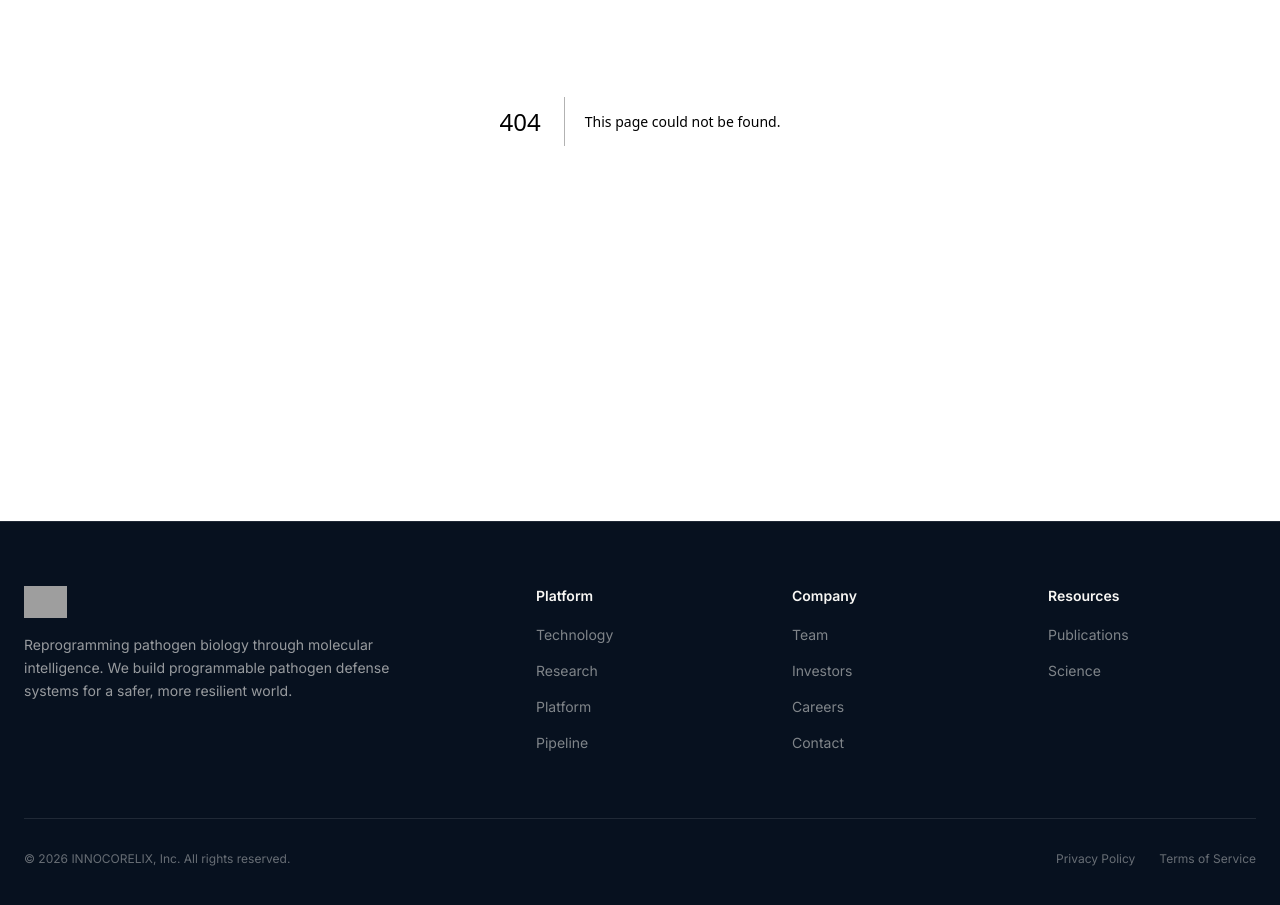
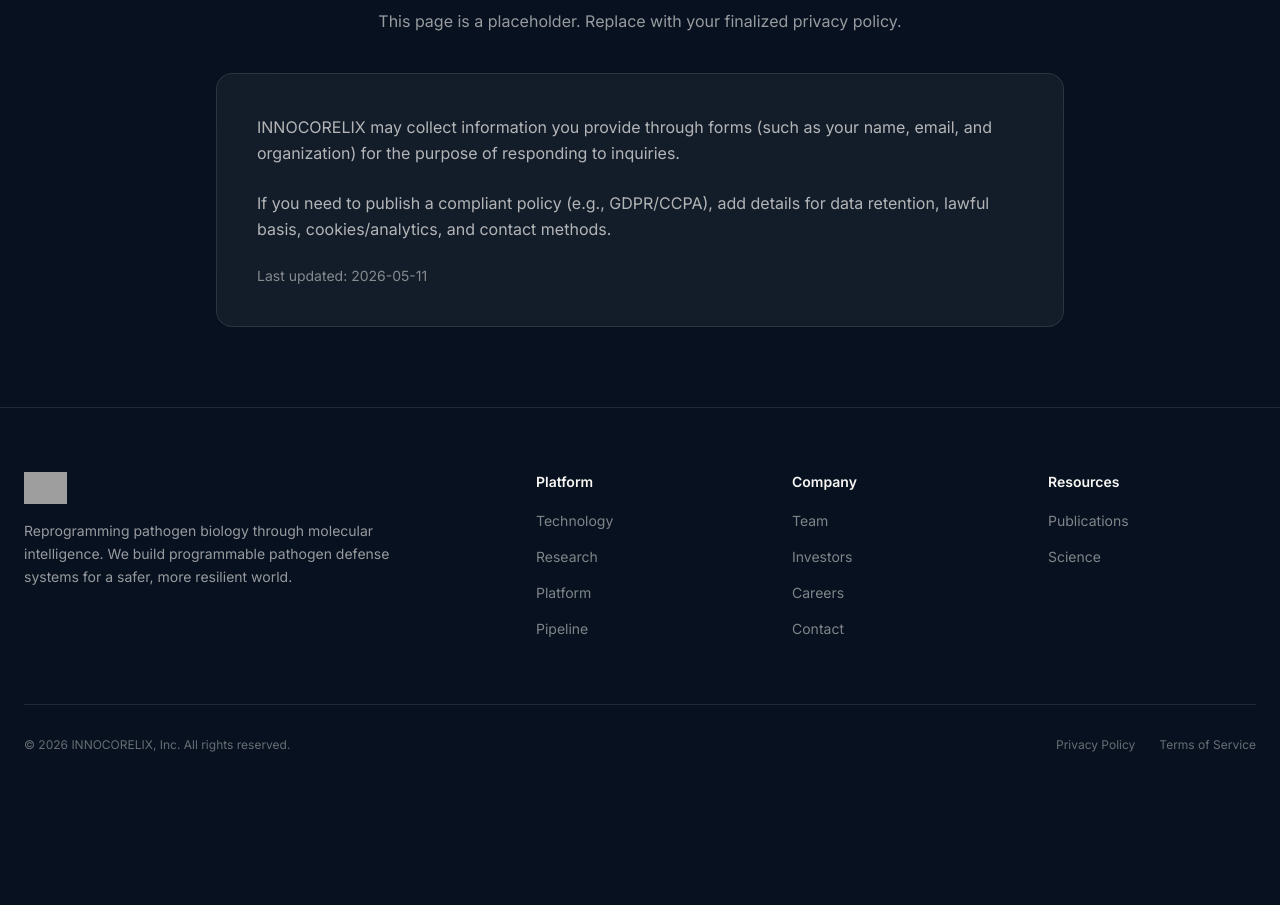
Before and after one commit to gokulsrinaths/INNOCORELIX, a Next.js app: page /privacy in a window 1280 px wide. Before the commit this address had no page. Shown: the part 279-1184 px from the top of the page. After the commit the page ends 1096 px from the top, so only its background shows below. Built offline with nearby package versions, Linux system fonts and the light colour scheme; grey boxes are pictures that could not be loaded.

Commit message:
ui: polish navigation, focus styles, legal pages

```diff
--- a/app/contact/page.tsx
+++ b/app/contact/page.tsx
@@ -12,11 +12,12 @@ export default function ContactPage() {
     organization: "",
     message: "",
   });
+  const [submitted, setSubmitted] = useState(false);
 
   const handleSubmit = (e: React.FormEvent) => {
     e.preventDefault();
-    alert("Thank you for reaching out. We will respond within 24 hours.");
     setFormState({ name: "", email: "", organization: "", message: "" });
+    setSubmitted(true);
   };
 
   return (
@@ -47,6 +48,12 @@ export default function ContactPage() {
             <ScrollReveal className="lg:col-span-3">
               <form onSubmit={handleSubmit} className="glass rounded-3xl p-8 md:p-12">
                 <h2 className="font-heading text-2xl font-bold mb-8">Send a Message</h2>
+                {submitted && (
+                  <div className="mb-8 rounded-2xl border border-emerald/30 bg-emerald/10 px-5 py-4 text-sm text-ivory/80">
+                    Thanks — your message was recorded in this demo UI. Connect the form to an
+                    email/service when you’re ready for production.
+                  </div>
+                )}
 
                 <div className="grid md:grid-cols-2 gap-6 mb-6">
                   <div>
@@ -58,7 +65,7 @@ export default function ContactPage() {
                       required
                       value={formState.name}
                       onChange={(e) => setFormState({ ...formState, name: e.target.value })}
-                      className="w-full px-4 py-3 rounded-xl bg-white/5 border border-white/10 text-ivory placeholder:text-ivory/30 focus:outline-none focus:border-cyan/50 transition-colors"
+                      className="w-full px-4 py-3 rounded-xl bg-white/5 border border-white/10 text-ivory placeholder:text-ivory/30 focus-ring focus:border-cyan/50 transition-colors"
                       placeholder="Your name"
                     />
                   </div>
@@ -71,7 +78,7 @@ export default function ContactPage() {
                       required
                       value={formState.email}
                       onChange={(e) => setFormState({ ...formState, email: e.target.value })}
-                      className="w-full px-4 py-3 rounded-xl bg-white/5 border border-white/10 text-ivory placeholder:text-ivory/30 focus:outline-none focus:border-cyan/50 transition-colors"
+                      className="w-full px-4 py-3 rounded-xl bg-white/5 border border-white/10 text-ivory placeholder:text-ivory/30 focus-ring focus:border-cyan/50 transition-colors"
                       placeholder="you@organization.com"
                     />
                   </div>
@@ -87,7 +94,7 @@ export default function ContactPage() {
                     onChange={(e) =>
                       setFormState({ ...formState, organization: e.target.value })
                     }
-                    className="w-full px-4 py-3 rounded-xl bg-white/5 border border-white/10 text-ivory placeholder:text-ivory/30 focus:outline-none focus:border-cyan/50 transition-colors"
+                    className="w-full px-4 py-3 rounded-xl bg-white/5 border border-white/10 text-ivory placeholder:text-ivory/30 focus-ring focus:border-cyan/50 transition-colors"
                     placeholder="Company or institution"
                   />
                 </div>
@@ -103,7 +110,7 @@ export default function ContactPage() {
                     onChange={(e) =>
                       setFormState({ ...formState, message: e.target.value })
                     }
-                    className="w-full px-4 py-3 rounded-xl bg-white/5 border border-white/10 text-ivory placeholder:text-ivory/30 focus:outline-none focus:border-cyan/50 transition-colors resize-none"
+                    className="w-full px-4 py-3 rounded-xl bg-white/5 border border-white/10 text-ivory placeholder:text-ivory/30 focus-ring focus:border-cyan/50 transition-colors resize-none"
                     placeholder="How can we collaborate?"
                   />
                 </div>
@@ -112,7 +119,7 @@ export default function ContactPage() {
                   whileHover={{ scale: 1.02 }}
                   whileTap={{ scale: 0.98 }}
                   type="submit"
-                  className="w-full py-4 bg-cyan text-midnight font-semibold rounded-xl flex items-center justify-center gap-2 hover:shadow-lg hover:shadow-cyan/20 transition-all"
+                  className="w-full py-4 bg-cyan text-midnight font-semibold rounded-xl flex items-center justify-center gap-2 hover:shadow-lg hover:shadow-cyan/20 transition-all focus-ring"
                 >
                   <Send className="w-5 h-5" />
                   Send Message
--- a/app/globals.css
+++ b/app/globals.css
@@ -40,6 +40,9 @@
 }
 
 @layer utilities {
+  .focus-ring {
+    @apply focus-visible:outline-none focus-visible:ring-2 focus-visible:ring-cyan/60 focus-visible:ring-offset-2 focus-visible:ring-offset-midnight;
+  }
   .text-gradient {
     @apply bg-clip-text text-transparent bg-gradient-to-r from-cyan to-emerald;
   }
@@ -56,3 +59,29 @@
     box-shadow: 0 0 40px rgba(42, 245, 152, 0.15), 0 0 80px rgba(42, 245, 152, 0.05);
   }
 }
+
+@layer base {
+  ::selection {
+    background: rgba(0, 209, 255, 0.25);
+  }
+
+  /* Subtle scrollbar styling (Chromium/WebKit) */
+  ::-webkit-scrollbar {
+    width: 12px;
+    height: 12px;
+  }
+  ::-webkit-scrollbar-track {
+    background: rgba(255, 255, 255, 0.03);
+  }
+  ::-webkit-scrollbar-thumb {
+    background: rgba(255, 255, 255, 0.10);
+    border-radius: 999px;
+    border: 3px solid rgba(0, 0, 0, 0);
+    background-clip: padding-box;
+  }
+  ::-webkit-scrollbar-thumb:hover {
+    background: rgba(255, 255, 255, 0.16);
+    border: 3px solid rgba(0, 0, 0, 0);
+    background-clip: padding-box;
+  }
+}
--- a/app/layout.tsx
+++ b/app/layout.tsx
@@ -8,6 +8,7 @@ const inter = Inter({ subsets: ["latin"], variable: "--font-inter" });
 const spaceGrotesk = Space_Grotesk({ subsets: ["latin"], variable: "--font-space-grotesk" });
 
 export const metadata: Metadata = {
+  metadataBase: new URL("https://innocorelix.com"),
   title: "INNOCORELIX | Molecular Intelligence for Pathogen Defense",
   description:
     "INNOCORELIX develops next-generation antifungal and antiparasitic therapeutics using synthetic biosensors, autophagy modulation, and AI-assisted molecular discovery.",
@@ -23,6 +24,20 @@ export const metadata: Metadata = {
   icons: {
     icon: "/logo.png",
     apple: "/logo.png",
+  },
+  openGraph: {
+    title: "INNOCORELIX | Molecular Intelligence for Pathogen Defense",
+    description:
+      "Programmable pathogen defense systems powered by synthetic biosensors, autophagy modulation, and AI-assisted molecular discovery.",
+    type: "website",
+    images: [{ url: "/logo.png", width: 512, height: 512, alt: "INNOCORELIX" }],
+  },
+  twitter: {
+    card: "summary",
+    title: "INNOCORELIX",
+    description:
+      "Molecular intelligence for pathogen defense — synthetic biosensors + autophagy modulation + AI-assisted discovery.",
+    images: ["/logo.png"],
   },
 };
 
--- /dev/null
+++ b/app/privacy/page.tsx
@@ -0,0 +1,41 @@
+"use client";
+
+import ScrollReveal from "@/components/animations/ScrollReveal";
+
+export default function PrivacyPage() {
+  return (
+    <div className="pt-24">
+      <section className="relative py-20 overflow-hidden">
+        <div className="max-w-4xl mx-auto px-6">
+          <ScrollReveal className="text-center mb-10">
+            <span className="text-cyan text-sm font-semibold tracking-wider uppercase mb-4 block">
+              Legal
+            </span>
+            <h1 className="font-heading text-4xl md:text-6xl font-bold mb-4">
+              Privacy Policy
+            </h1>
+            <p className="text-ivory/60">
+              This page is a placeholder. Replace with your finalized privacy policy.
+            </p>
+          </ScrollReveal>
+
+          <ScrollReveal>
+            <div className="glass rounded-2xl p-8 md:p-10 leading-relaxed text-ivory/70 space-y-6">
+              <p>
+                INNOCORELIX may collect information you provide through forms (such as your
+                name, email, and organization) for the purpose of responding to inquiries.
+              </p>
+              <p>
+                If you need to publish a compliant policy (e.g., GDPR/CCPA), add details
+                for data retention, lawful basis, cookies/analytics, and contact methods.
+              </p>
+              <p className="text-sm text-ivory/50">
+                Last updated: {new Date().toISOString().slice(0, 10)}
+              </p>
+            </div>
+          </ScrollReveal>
+        </div>
+      </section>
+    </div>
+  );
+}
--- /dev/null
+++ b/app/terms/page.tsx
@@ -0,0 +1,41 @@
+"use client";
+
+import ScrollReveal from "@/components/animations/ScrollReveal";
+
+export default function TermsPage() {
+  return (
+    <div className="pt-24">
+      <section className="relative py-20 overflow-hidden">
+        <div className="max-w-4xl mx-auto px-6">
+          <ScrollReveal className="text-center mb-10">
+            <span className="text-emerald text-sm font-semibold tracking-wider uppercase mb-4 block">
+              Legal
+            </span>
+            <h1 className="font-heading text-4xl md:text-6xl font-bold mb-4">
+              Terms of Service
+            </h1>
+            <p className="text-ivory/60">
+              This page is a placeholder. Replace with your finalized terms.
+            </p>
+          </ScrollReveal>
+
+          <ScrollReveal>
+            <div className="glass rounded-2xl p-8 md:p-10 leading-relaxed text-ivory/70 space-y-6">
+              <p>
+                This website is provided for informational purposes only. Content does not
+                constitute medical, regulatory, investment, or legal advice.
+              </p>
+              <p>
+                Add your official terms covering acceptable use, IP, disclaimers, and
+                limitation of liability before public launch.
+              </p>
+              <p className="text-sm text-ivory/50">
+                Last updated: {new Date().toISOString().slice(0, 10)}
+              </p>
+            </div>
+          </ScrollReveal>
+        </div>
+      </section>
+    </div>
+  );
+}
--- a/components/layout/Footer.tsx
+++ b/components/layout/Footer.tsx
@@ -68,8 +68,12 @@ export default function Footer() {
             © {new Date().getFullYear()} INNOCORELIX, Inc. All rights reserved.
           </p>
           <div className="flex gap-6 text-xs text-ivory/40">
-            <span className="hover:text-ivory/60 cursor-pointer transition-colors">Privacy Policy</span>
-            <span className="hover:text-ivory/60 cursor-pointer transition-colors">Terms of Service</span>
+            <Link href="/privacy" className="hover:text-ivory/60 transition-colors focus-ring rounded-sm">
+              Privacy Policy
+            </Link>
+            <Link href="/terms" className="hover:text-ivory/60 transition-colors focus-ring rounded-sm">
+              Terms of Service
+            </Link>
           </div>
         </div>
       </div>
--- a/components/layout/Navbar.tsx
+++ b/components/layout/Navbar.tsx
@@ -2,6 +2,7 @@
 
 import Link from "next/link";
 import { useState } from "react";
+import { usePathname } from "next/navigation";
 import { motion, AnimatePresence } from "framer-motion";
 import { Menu, X } from "lucide-react";
 
@@ -21,6 +22,7 @@ const navLinks = [
 
 export default function Navbar() {
   const [open, setOpen] = useState(false);
+  const pathname = usePathname();
 
   return (
     <header className="fixed top-0 left-0 right-0 z-50 glass border-b border-white/5">
@@ -40,15 +42,23 @@ export default function Navbar() {
             <Link
               key={link.href}
               href={link.href}
-              className="relative px-3 py-2 text-sm font-medium text-ivory/70 hover:text-ivory transition-colors rounded-md hover:bg-white/5"
+              aria-current={pathname === link.href ? "page" : undefined}
+              className={`relative px-3 py-2 text-sm font-medium rounded-md transition-colors focus-ring ${
+                pathname === link.href
+                  ? "text-ivory bg-white/5"
+                  : "text-ivory/70 hover:text-ivory hover:bg-white/5"
+              }`}
             >
               {link.label}
+              {pathname === link.href && (
+                <span className="absolute left-3 right-3 -bottom-0.5 h-px bg-gradient-to-r from-cyan/70 to-emerald/70" />
+              )}
             </Link>
           ))}
         </nav>
 
         <button
-          className="lg:hidden p-2 text-ivory"
+          className="lg:hidden p-2 text-ivory focus-ring rounded-md"
           onClick={() => setOpen(!open)}
           aria-label="Toggle menu"
         >
@@ -70,7 +80,12 @@ export default function Navbar() {
                   key={link.href}
                   href={link.href}
                   onClick={() => setOpen(false)}
-                  className="px-3 py-3 text-sm font-medium text-ivory/80 hover:text-ivory hover:bg-white/5 rounded-md transition-colors"
+                  aria-current={pathname === link.href ? "page" : undefined}
+                  className={`px-3 py-3 text-sm font-medium rounded-md transition-colors focus-ring ${
+                    pathname === link.href
+                      ? "text-ivory bg-white/10"
+                      : "text-ivory/80 hover:text-ivory hover:bg-white/5"
+                  }`}
                 >
                   {link.label}
                 </Link>
```
